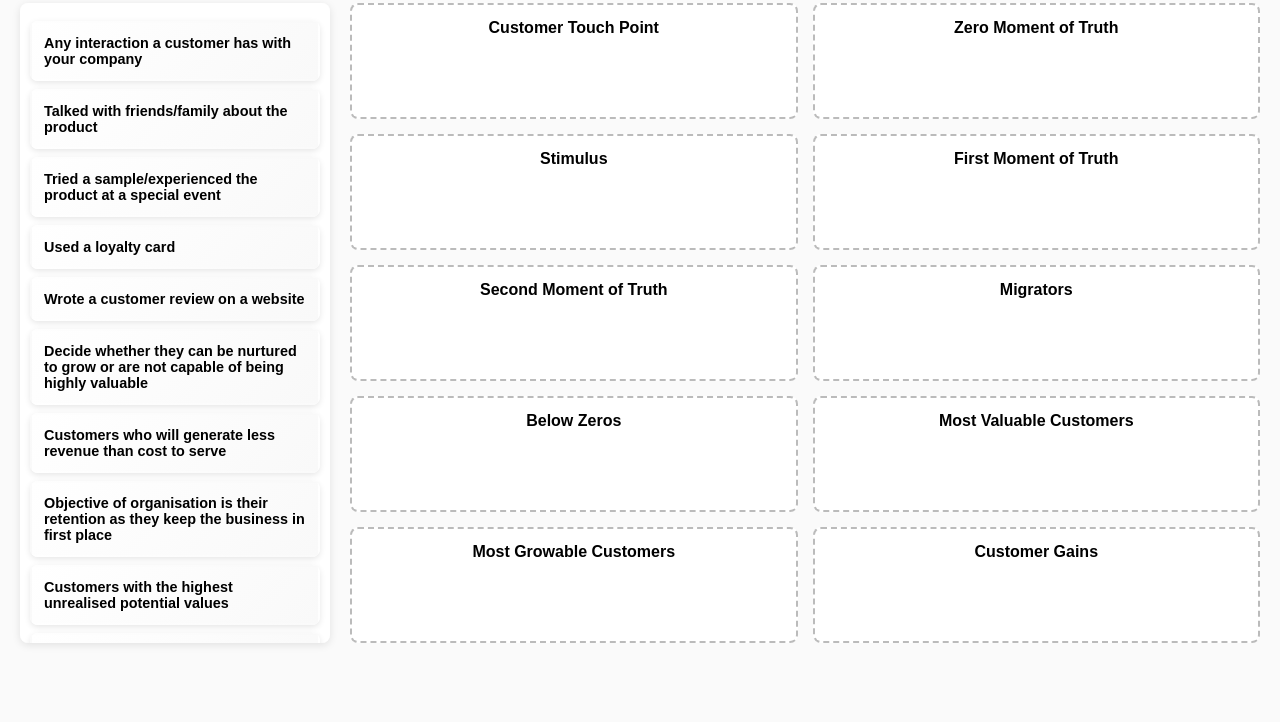
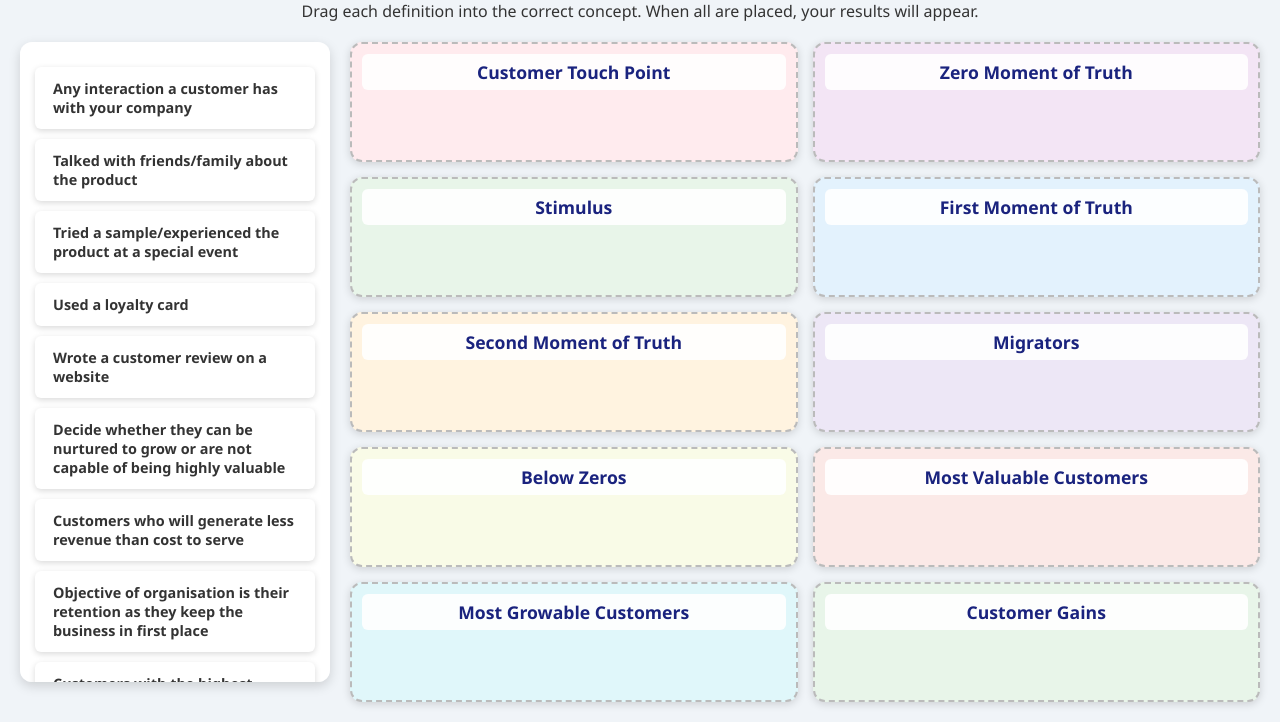
Before and after one commit to mh143hm/CXMatching-Concepts, a plain HTML site: page index.html in a window 1280 px wide. Shown: the part 100-822 px from the top of the page. Before the commit the page ends 800 px from the top, so only its background shows below. Drawn offline with Linux system fonts and the light colour scheme.

Commit message:
index.html

```diff
--- a/index.html
+++ b/index.html
@@ -6,46 +6,101 @@
   <title>Customer Concepts Matching Activity</title>
   <style>
     :root {
+      --touchpoint: #ffebee;
+      --zmot: #f3e5f5;
+      --stimulus: #e8f5e9;
+      --fmot: #e3f2fd;
+      --smot: #fff3e0;
+      --migrators: #ede7f6;
+      --belowzeros: #f9fbe7;
+      --mvc: #fbe9e7;
+      --mgc: #e0f7fa;
+      --gains: #e8f5e9;
       --card-bg: #ffffff;
-      --card-shadow: rgba(0,0,0,0.1);
-      --card-gradient: linear-gradient(135deg, #ffffff 0%, #f9f9f9 100%);
+      --card-shadow: rgba(0,0,0,0.15);
     }
     * { box-sizing: border-box; }
-    body { font-family: Arial, sans-serif; margin: 20px; background: #fafafa; }
-    h1 { text-align: center; font-size: 1.6rem; margin-bottom: 10px; }
-    p { text-align: center; margin-bottom: 20px; }
+    body {
+      font-family: 'Segoe UI', Tahoma, sans-serif;
+      margin: 0; padding: 20px;
+      background: #f0f4f8;
+      color: #333;
+    }
+    h1 {
+      text-align: center; font-size: 2rem;
+      margin-bottom: 10px; color: #1a237e;
+    }
+    p { text-align: center; margin-bottom: 20px; font-size: 1rem; }
     #container { display: flex; gap: 20px; }
-    #items { width: 25%; padding: 10px; background: #fff; border-radius: 8px;
-              box-shadow: 0 2px 8px var(--card-shadow); max-height: 80vh; overflow-y: auto; }
+    #items {
+      width: 25%; padding: 15px;
+      background: var(--card-bg);
+      border-radius: 12px;
+      box-shadow: 0 4px 12px var(--card-shadow);
+      max-height: 80vh; overflow-y: auto;
+    }
     .item {
-      padding: 12px; margin: 8px 0;
-      background: var(--card-gradient); cursor: grab;
-      border: 2px solid transparent; border-radius: 8px;
+      padding: 12px; margin: 10px 0;
+      background: var(--card-bg);
+      cursor: grab;
+      border-left: 6px solid transparent;
+      border-radius: 6px;
       box-shadow: 0 2px 6px var(--card-shadow);
       transition: transform 0.2s, box-shadow 0.2s;
-      font-size: 0.9rem; font-weight: bold;
+      font-size: 0.9rem; font-weight: 600;
     }
-    .item.dragging { opacity: 0.6; transform: scale(1.05); box-shadow: 0 6px 16px var(--card-shadow); }
-    .item.correct { border-color: #4caf50; background: #e8f5e9; }
-    .item.incorrect { border-color: #f44336; background: #ffebee; }
-    #map { display: grid; grid-template-columns: repeat(2, 1fr); gap: 15px; flex-grow: 1; }
+    .item:hover { transform: translateY(-2px); }
+    .item.dragging {
+      opacity: 0.7; transform: scale(1.03);
+      box-shadow: 0 4px 16px var(--card-shadow);
+    }
+    .item.correct { border-left-color: #4caf50; background: #e8f5e9; }
+    .item.incorrect { border-left-color: #f44336; background: #ffebee; }
+    #map {
+      display: grid;
+      grid-template-columns: repeat(2, 1fr);
+      gap: 15px; flex-grow: 1;
+    }
     .stage {
-      padding: 10px; border-radius: 8px; min-height: 100px;
-      border: 2px dashed #bbb; background: #fff;
-      transition: background 0.2s, border-color 0.2s;
+      position: relative;
+      padding: 10px; border-radius: 12px;
+      min-height: 120px;
+      border: 2px dashed #bbb;
+      background: #fff;
+      box-shadow: 0 2px 8px var(--card-shadow);
+      transition: border-color 0.2s;
     }
-    .stage.over { border-color: #333; background: rgba(0,0,0,0.03); }
+    .stage.over { border-color: #1a237e; }
     .stage h2 {
-      margin: 0 0 6px; padding: 4px;
-      background: rgba(255,255,255,0.8); border-radius: 4px;
-      font-size: 1rem; text-align: center;
+      margin: 0 0 8px; padding: 6px 10px;
+      background: rgba(255,255,255,0.9);
+      border-radius: 6px;
+      font-size: 1.1rem; text-align: center;
+      color: #1a237e;
     }
-    .stage p { margin: 4px 0; min-height: 40px; }
-    #result { display: none; margin-top: 20px; padding: 12px; border-radius: 8px;
-               font-size: 1.1rem; text-align: center; background: #fff;
-               box-shadow: 0 2px 8px var(--card-shadow); }
-    #result.correct { border: 2px solid #4caf50; color: #2e7d32; }
-    #result.incorrect { border: 2px solid #f44336; color: #c62828; }
+    .stage[data-stage="touchpoint"] { background: var(--touchpoint); }
+    .stage[data-stage="zmot"]      { background: var(--zmot); }
+    .stage[data-stage="stimulus"]  { background: var(--stimulus); }
+    .stage[data-stage="fmot"]      { background: var(--fmot); }
+    .stage[data-stage="smot"]     { background: var(--smot); }
+    .stage[data-stage="migrators"]{ background: var(--migrators); }
+    .stage[data-stage="belowzeros"]{ background: var(--belowzeros); }
+    .stage[data-stage="mvc"]       { background: var(--mvc); }
+    .stage[data-stage="mgc"]       { background: var(--mgc); }
+    .stage[data-stage="gains"]     { background: var(--gains); }
+    #result {
+      display: none;
+      margin: 20px auto;
+      padding: 15px;
+      max-width: 600px;
+      border-radius: 8px;
+      font-size: 1.2rem;
+      text-align: center;
+      background: var(--card-bg);
+      box-shadow: 0 4px 12px var(--card-shadow);
+    }
+    #result.correct  { border: 2px solid #4caf50; color: #2e7d32; }
+    #result.incorrect{ border: 2px solid #f44336; color: #c62828; }
   </style>
 </head>
 <body>
@@ -65,16 +120,16 @@
       <div class="item" draggable="true" data-correct="gains">Outcomes customers must have, expect and desire</div>
     </div>
     <div id="map">
-      <div class="stage" data-stage="touchpoint"><h2>Customer Touch Point</h2><p></p></div>
-      <div class="stage" data-stage="zmot"><h2>Zero Moment of Truth</h2><p></p></div>
-      <div class="stage" data-stage="stimulus"><h2>Stimulus</h2><p></p></div>
-      <div class="stage" data-stage="fmot"><h2>First Moment of Truth</h2><p></p></div>
-      <div class="stage" data-stage="smot"><h2>Second Moment of Truth</h2><p></p></div>
-      <div class="stage" data-stage="migrators"><h2>Migrators</h2><p></p></div>
-      <div class="stage" data-stage="belowzeros"><h2>Below Zeros</h2><p></p></div>
-      <div class="stage" data-stage="mvc"><h2>Most Valuable Customers</h2><p></p></div>
-      <div class="stage" data-stage="mgc"><h2>Most Growable Customers</h2><p></p></div>
-      <div class="stage" data-stage="gains"><h2>Customer Gains</h2><p></p></div>
+      <div class="stage" data-stage="touchpoint"><h2>Customer Touch Point</h2></div>
+      <div class="stage" data-stage="zmot"><h2>Zero Moment of Truth</h2></div>
+      <div class="stage" data-stage="stimulus"><h2>Stimulus</h2></div>
+      <div class="stage" data-stage="fmot"><h2>First Moment of Truth</h2></div>
+      <div class="stage" data-stage="smot"><h2>Second Moment of Truth</h2></div>
+      <div class="stage" data-stage="migrators"><h2>Migrators</h2></div>
+      <div class="stage" data-stage="belowzeros"><h2>Below Zeros</h2></div>
+      <div class="stage" data-stage="mvc"><h2>Most Valuable Customers</h2></div>
+      <div class="stage" data-stage="mgc"><h2>Most Growable Customers</h2></div>
+      <div class="stage" data-stage="gains"><h2>Customer Gains</h2></div>
     </div>
   </div>
   <div id="result"></div>
```
